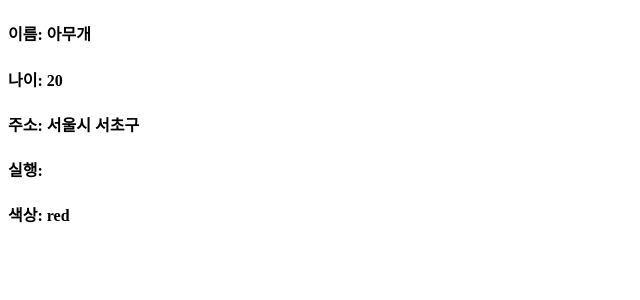
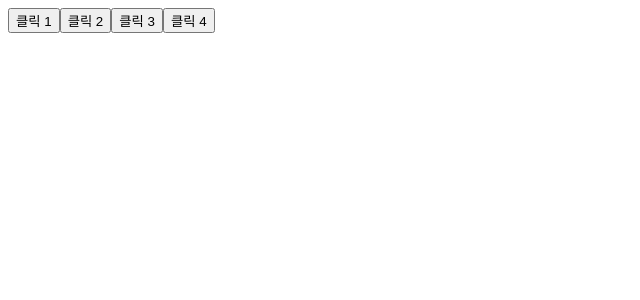
Before and after one commit to qkaxhfms/practice_react_2, a React (Create React App) app in the folder basic-function/: page / in a window 1280 px wide. Shown: the top 300 px of the page, without its empty margins (0-640 px from the left). Built offline with nearby package versions, Linux system fonts and the light colour scheme.

Commit message:
즉시실행 방지

```diff
--- a/basic-function/src/App.js
+++ b/basic-function/src/App.js
@@ -1,11 +1,11 @@
 import React, { Component } from 'react';
-import Test4 from './components/Test4';
+import Test5 from './components/Test5';
 
 export default class App extends Component {
   render() {
     return (
       <div>
-        <Test4 />
+        <Test5 />
       </div>
     )
   }
--- /dev/null
+++ b/basic-function/src/components/Test5.js
@@ -0,0 +1,29 @@
+import React, { Component } from 'react'
+
+class Test5 extends Component {
+    handleClick1 = () => {
+        console.log("누름 1");
+    };
+    handleClick2 = () => {
+        console.log("누름 2");
+    };
+    handleClick3 = () => {
+        console.log("누름 3");
+    };
+    handleClick4 = (abc) => {
+        console.log("즉시실행 방지"+abc);
+    };
+
+    render() {
+        return (
+            <div>
+                <button onClick={this.handleClick1}>클릭 1</button>
+                <button onClick={this.handleClick2}>클릭 2</button>
+                <button onClick={this.handleClick3}>클릭 3</button>
+                <button onClick={() => this.handleClick4(100)}>클릭 4</button>
+            </div>
+        );
+    }
+}
+
+export default Test5;
```
